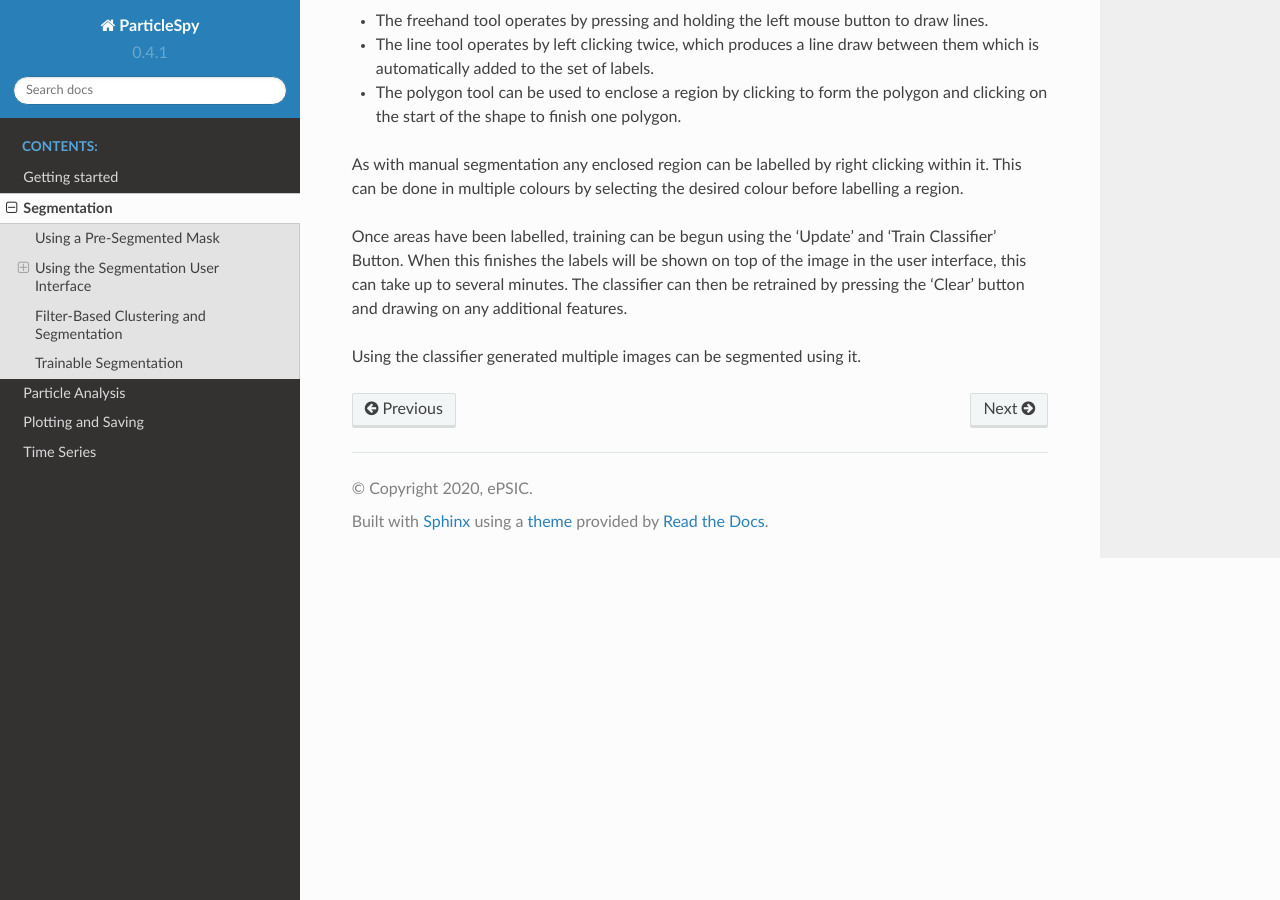
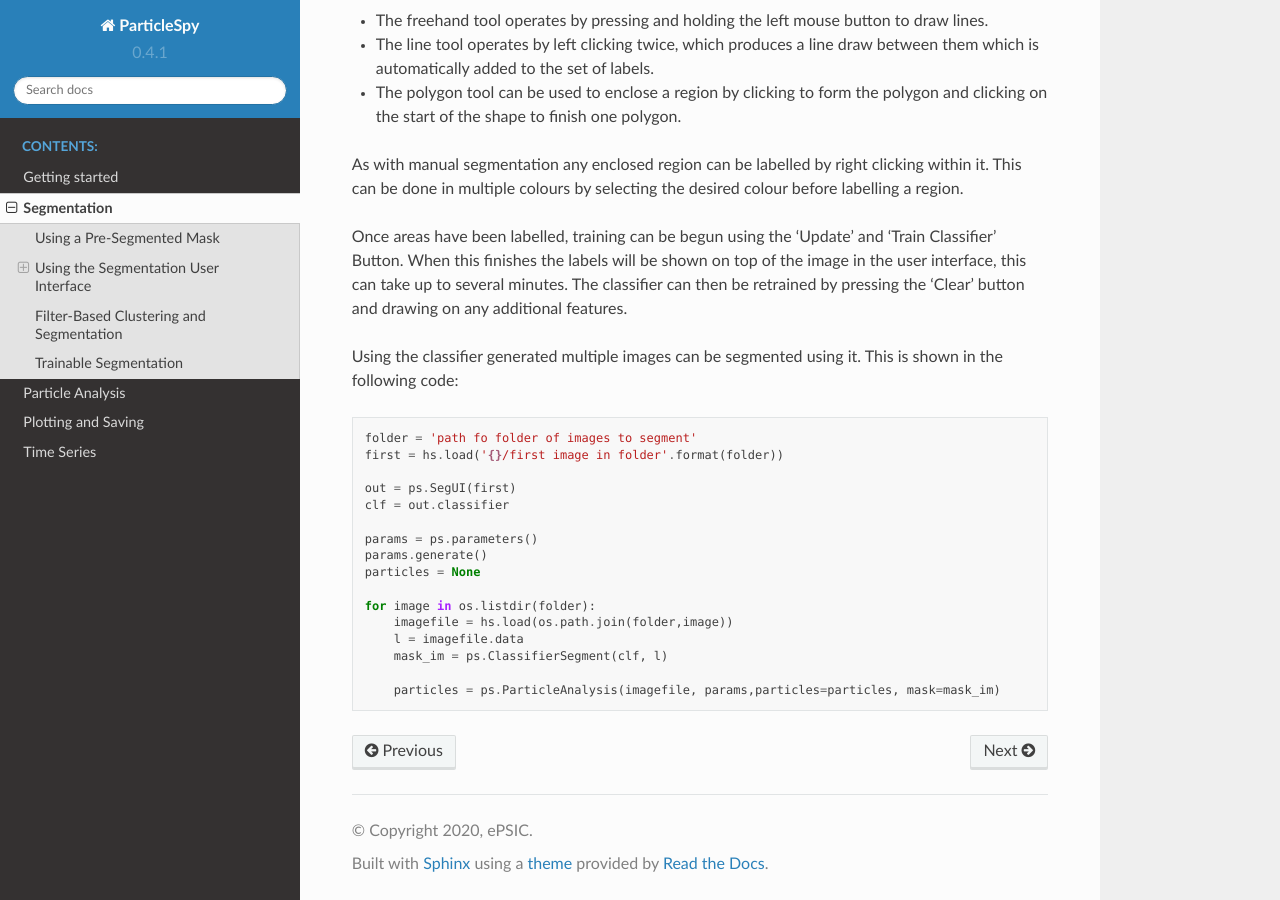
Before and after one commit to ePSIC-DLS/particlespy, a Sphinx documentation site: the page built from docs/segmentation.rst, in a window 1280 px wide and 900 px high, scrolled down 5491 px. Built offline with Sphinx 7.4.7 and the Read the Docs theme 2.0.0, drawn with Linux system fonts in a browser that asks for light colours.

Commit message:
updates docs
updates docs with example of classifying multiple images

```diff
--- a/docs/segmentation.rst
+++ b/docs/segmentation.rst
@@ -150,4 +150,23 @@ Once areas have been labelled, training can be begun using the 'Update' and 'Tra
 When this finishes the labels will be shown on top of the image in the user interface, this can take up to several minutes.
 The classifier can then be retrained by pressing the 'Clear' button and drawing on any additional features.
 
-Using the classifier generated multiple images can be segmented using it.
+Using the classifier generated multiple images can be segmented using it. This is shown in the following code:
+
+.. code-block:: python
+
+    folder = 'path fo folder of images to segment'
+    first = hs.load('{}/first image in folder'.format(folder))
+
+    out = ps.SegUI(first)
+    clf = out.classifier
+
+    params = ps.parameters()
+    params.generate()
+    particles = None
+
+    for image in os.listdir(folder):
+        imagefile = hs.load(os.path.join(folder,image))
+        l = imagefile.data
+        mask_im = ps.ClassifierSegment(clf, l)
+
+        particles = ps.ParticleAnalysis(imagefile, params,particles=particles, mask=mask_im)
```
